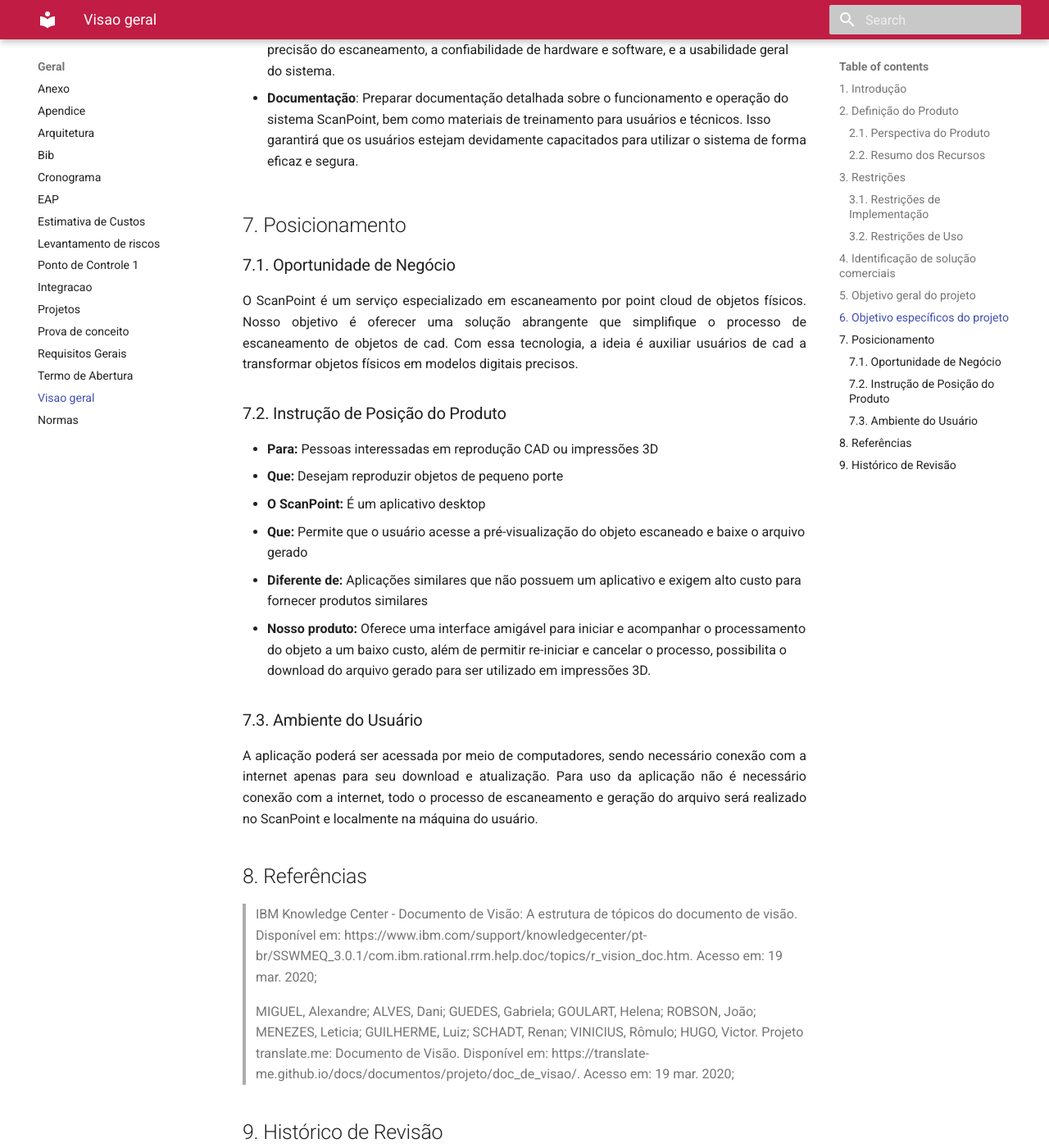
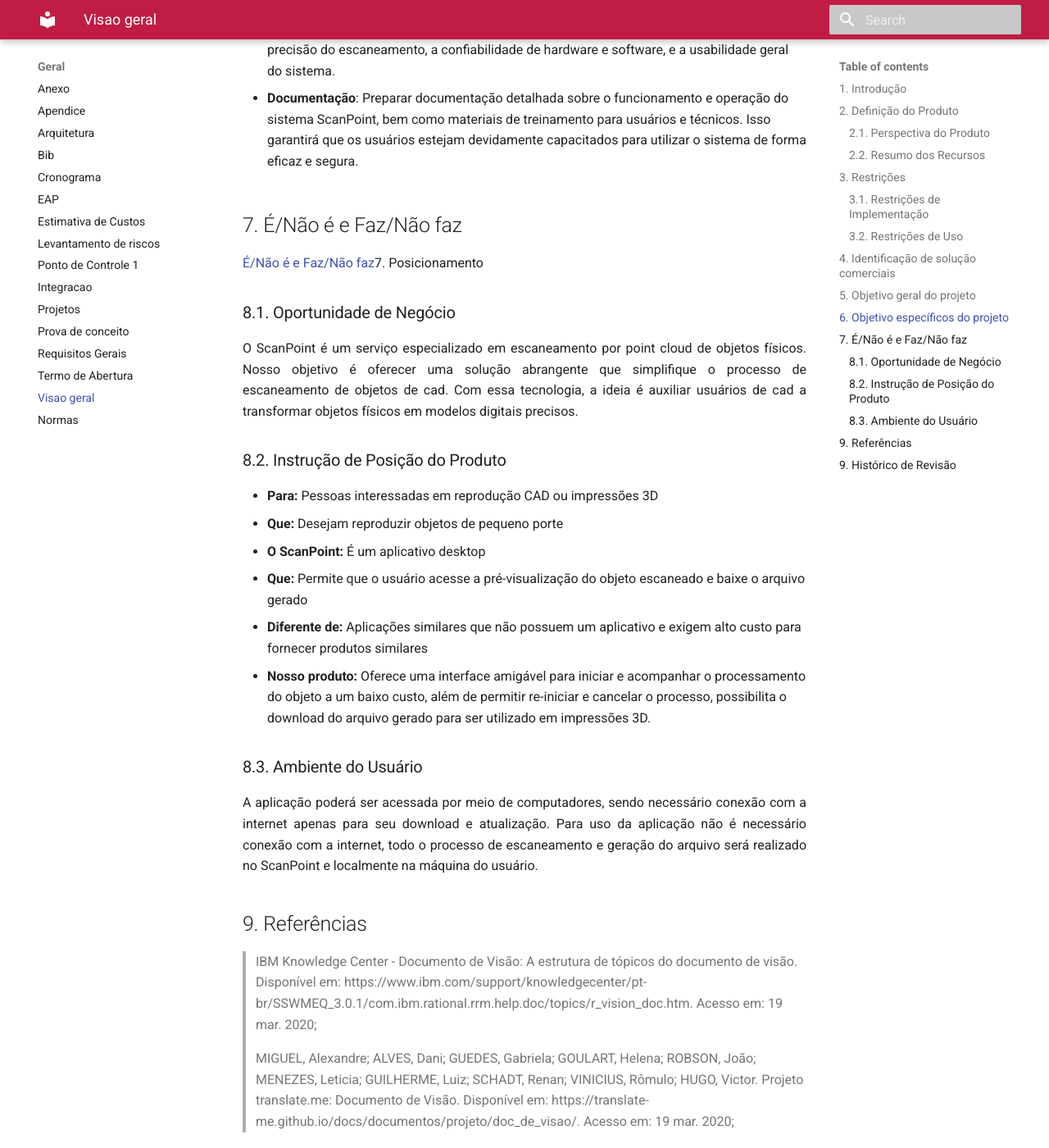
Before and after one commit to Calcioft/ScanPoint, an MkDocs documentation site: the page built from docs/geral/visaogeral.md, in a window 1280 px wide and 1400 px high, scrolled down 4785 px. Shown: the whole window at 82% size. Built offline with MkDocs 1.6.1 and Material for MkDocs 9.7.7, drawn with Linux system fonts in a browser that asks for light colours; some of the changed text lies outside the part shown.

Commit message:
Inclusão do É/Não é e Faz/Não faz

```diff
--- a/docs/geral/visaogeral.md
+++ b/docs/geral/visaogeral.md
@@ -86,13 +86,14 @@
 
 - **Documentação**: Preparar documentação detalhada sobre o funcionamento e operação do sistema ScanPoint, bem como materiais de treinamento para usuários e técnicos. Isso garantirá que os usuários estejam devidamente capacitados para utilizar o sistema de forma eficaz e segura.
 
-## 7. Posicionamento
+## 7. É/Não é e Faz/Não faz
+[É/Não é e Faz/Não faz](../assets/eounaoe.png)7. Posicionamento
 
-### 7.1. Oportunidade de Negócio
+### 8.1. Oportunidade de Negócio
 
 <p style="text-align: justify;"> O ScanPoint é um serviço especializado em escaneamento por point cloud de objetos físicos. Nosso objetivo é oferecer uma solução abrangente que simplifique o processo de escaneamento de objetos de cad. Com essa tecnologia, a ideia é auxiliar usuários de cad a transformar objetos físicos em modelos digitais precisos. </p>
 
-### 7.2. Instrução de Posição do Produto
+### 8.2. Instrução de Posição do Produto
 
 * **Para:** Pessoas interessadas em reprodução CAD ou impressões 3D
 * **Que:**  Desejam reproduzir objetos de pequeno porte
@@ -101,11 +102,11 @@
 * **Diferente de:** Aplicações similares que não possuem um aplicativo e exigem alto custo para fornecer produtos similares
 * **Nosso produto:** Oferece uma interface amigável para iniciar e acompanhar o processamento do objeto a um baixo custo, além de permitir re-iniciar e cancelar o processo, possibilita o download do arquivo gerado para ser utilizado em impressões 3D.
 
-### 7.3. Ambiente do Usuário
+### 8.3. Ambiente do Usuário
 
 <p style="text-align: justify;"> A aplicação poderá ser acessada por meio de computadores, sendo necessário conexão com a internet apenas para seu download e atualização. Para uso da aplicação não é necessário conexão com a internet, todo o processo de escaneamento e geração do arquivo será realizado no ScanPoint e localmente na máquina do usuário. </p>
 
-## 8. Referências
+## 9. Referências
 
 > IBM Knowledge Center - Documento de Visão: A estrutura de tópicos do documento de visão. Disponível em: https://www.ibm.com/support/knowledgecenter/pt-br/SSWMEQ_3.0.1/com.ibm.rational.rrm.help.doc/topics/r_vision_doc.htm. Acesso em: 19 mar. 2020;
 
@@ -121,3 +122,4 @@
 | 25/04/2024 | 4.0 | Revisão e ajustes do documento  | Brenda |
 | 02/05/2024 | 5.0 | Refatoração dos nomes e explicações  | Ana |
 | 03/05/2024 | 6.0 | Refatoração total do documento  | Ana, Brenda, Carla |
+| 03/05/2024 | 7.0 | Inclusão do É/Não é e Faz/Não faz, feito pelo Ciro| Carla |
```
